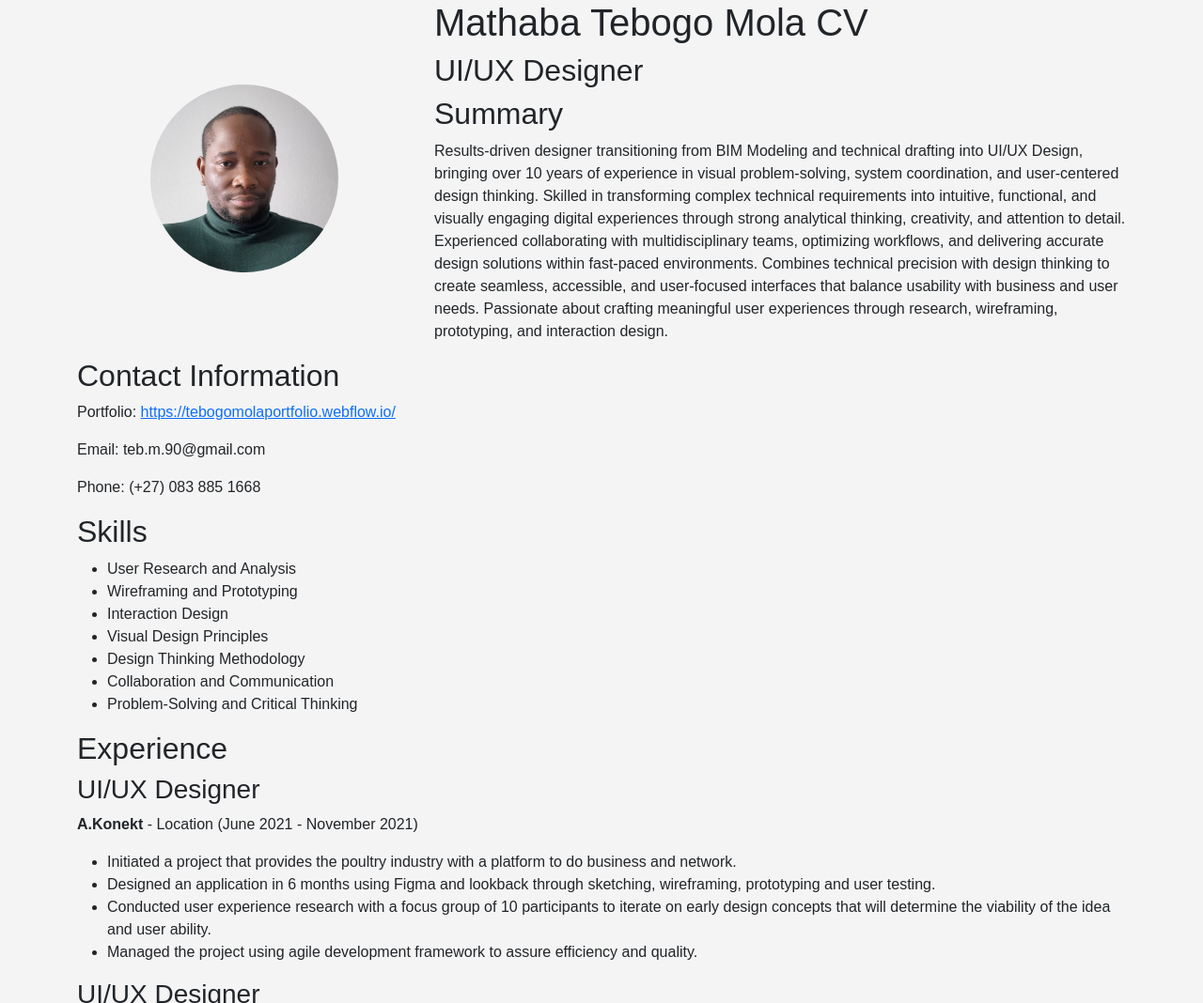
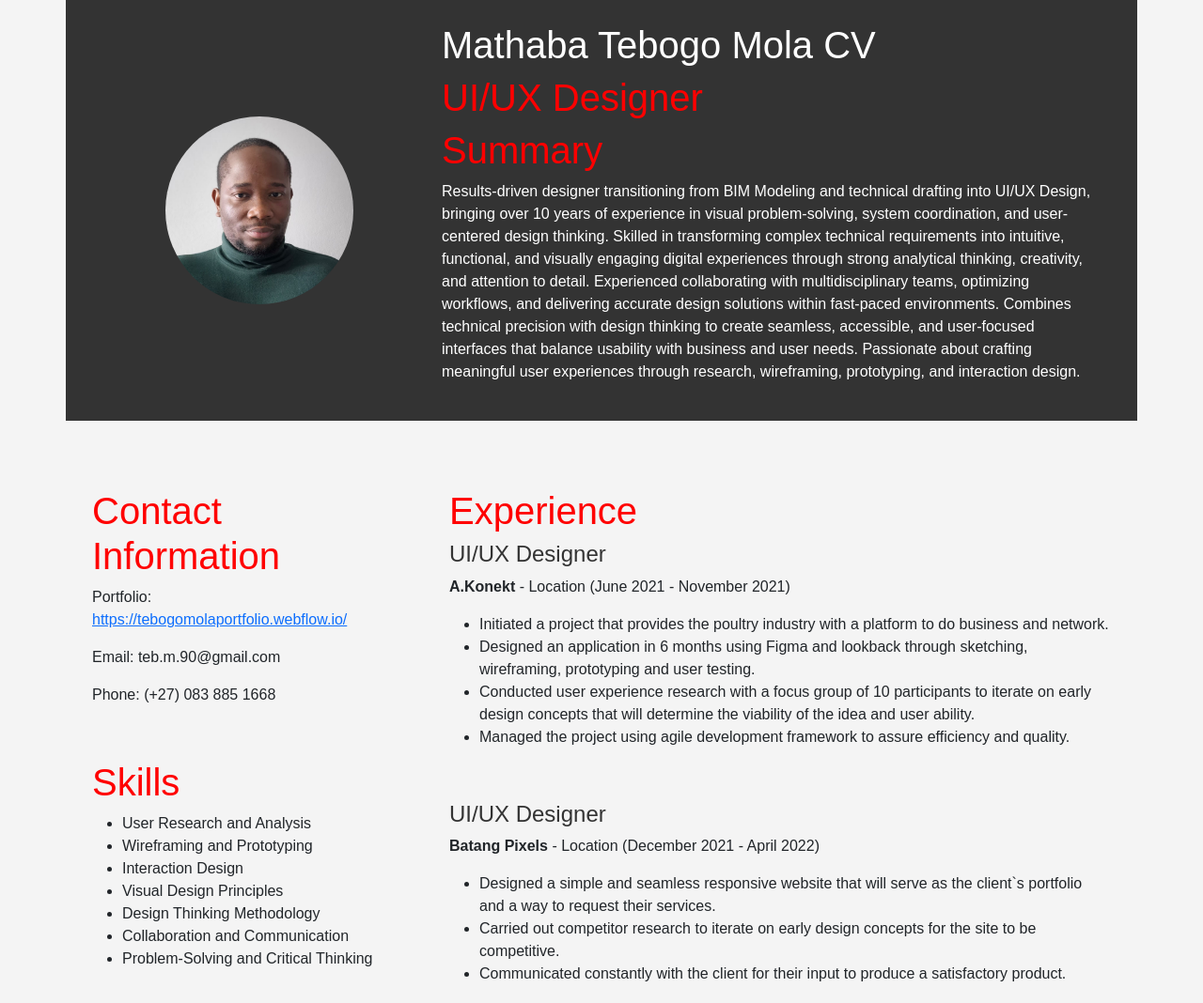
Before and after one commit to TebogoT/MyCV, a plain HTML site: page index.html in a window 1280 px wide. Shown: the top 1068 px of the page at 94% size. Drawn offline with nearby package versions, Linux system fonts and the light colour scheme.

Commit message:
CSS changes

```diff
--- a/cvStyles.css
+++ b/cvStyles.css
@@ -12,14 +12,47 @@ img {
   max-width: 100%;
   object-fit: cover;
   box-sizing: border-box;
+  display: block;
+  /*min-height: 250px; /* Ensure the image takes up space even if it fails to load */
 }
 
 /* Apply this to the column, not the image */
-.col-md-4 {
-  display: flex;
-  flex-direction: column;
+#header-section {
+  display: flex; /* Use flexbox for centering */
   align-items: center;    /* Horizontal center */
-  justify-content: center; /* Vertical center (if column has height) */
+  justify-content: center; /* Vertical center */
+  flex-direction: column; /* Stack items vertically */
+}
+
+header {
+  background-color: #333;
+  color: white;
+  padding: 1.5rem;
+  margin: 5% 0;
+}
+
+.side-info {
+  padding: 1rem;
+  margin-bottom: 2.5%;
+}
+
+.experience-item {
+  padding: 1rem;
+  margin-bottom: 0.5rem;
+}
+
+h2 {
+  font-family: sans-serif;
+  font-size: 2.5rem;
+  color: red;
+  margin-bottom: 0.5rem;
+}
+
+h3 {
+  font-family: sans-serif;
+  font-size: 1.5rem;
+  color: #333;
+  margin-bottom: 0.5rem;
 }
 
 @media print {
--- a/index.html
+++ b/index.html
@@ -19,15 +19,16 @@
             <p>Results-driven designer transitioning from BIM Modeling and technical drafting into UI/UX Design, bringing over 10 years of experience in visual problem-solving, system coordination, and user-centered design thinking. Skilled in transforming complex technical requirements into intuitive, functional, and visually engaging digital experiences through strong analytical thinking, creativity, and attention to detail. Experienced collaborating with multidisciplinary teams, optimizing workflows, and delivering accurate design solutions within fast-paced environments. Combines technical precision with design thinking to create seamless, accessible, and user-focused interfaces that balance usability with business and user needs. Passionate about crafting meaningful user experiences through research, wireframing, prototyping, and interaction design.</p>
         </section>
     </header>
-    <main>
-        <section id="contact">
-            <h2 class="sub-heading">Contact Information</h2>
+    <main class="row">
+        <section id="side-information" class="col-md-4">
+            <div class="side-info">
+                <h2 id="contact" class="sub-heading">Contact Information</h2>
                 <p>Portfolio: <a href="https://tebogomolaportfolio.webflow.io/" target="_blank" rel="noopener noreferrer">https://tebogomolaportfolio.webflow.io/</a></p>
                 <p>Email: teb.m.90@gmail.com</p>
                 <p>Phone: (+27) 083 885 1668</p>
-        </section>
-        <section id="skills">
-            <h2 class="sub-heading">Skills</h2>
+            </div>
+            <div class="side-info">
+                <h2 id="skills" class="sub-heading">Skills</h2>
                 <ul>
                     <li>User Research and Analysis</li>
                     <li>Wireframing and Prototyping</li>
@@ -37,8 +38,13 @@
                     <li>Collaboration and Communication</li>
                     <li>Problem-Solving and Critical Thinking</li>
                 </ul>
+            </div>
+            <div class="side-info">
+                <h2 id="education" class="sub-heading">Education</h2>
+                <p><strong>University of Johannesburg</strong> - Bachelor of Science in Construction Management (2010 - 2014)</p>
+            </div>
         </section>
-        <section id="experience">
+        <section id="experience" class="col-md-8">
             <div class="experience-item">
                 <h2 class="sub-heading">Experience</h2>
                 <h3>UI/UX Designer</h3>
@@ -69,10 +75,6 @@
                 </ul>
             </div>
         </section>
-        <section id="education">
-            <h2 class="sub-heading">Education</h2>
-            <p><strong>University of Johannesburg</strong> - Bachelor of Science in Construction Management (2010 - 2014)</p>
-        </section>
     </main>
 </body>
 </html>
```
Lines whose indentation alone changed are shown as unchanged.
